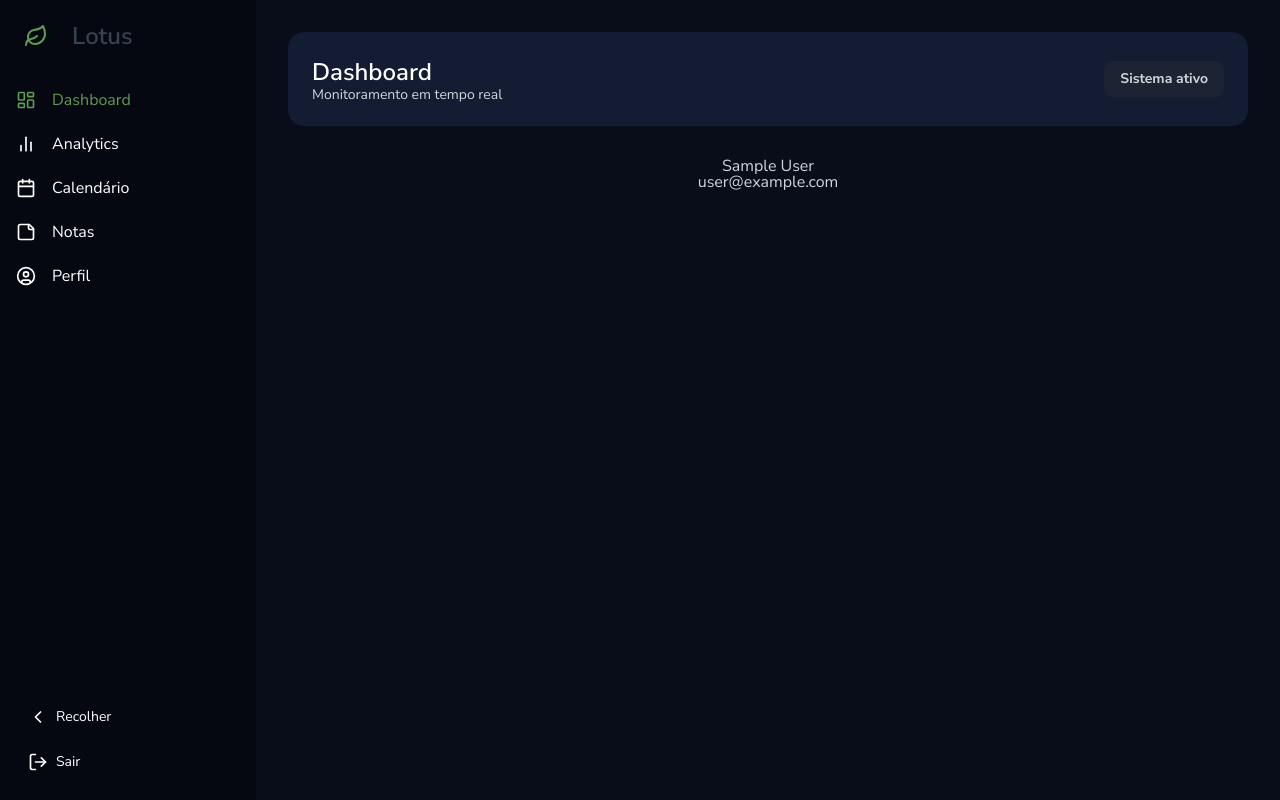
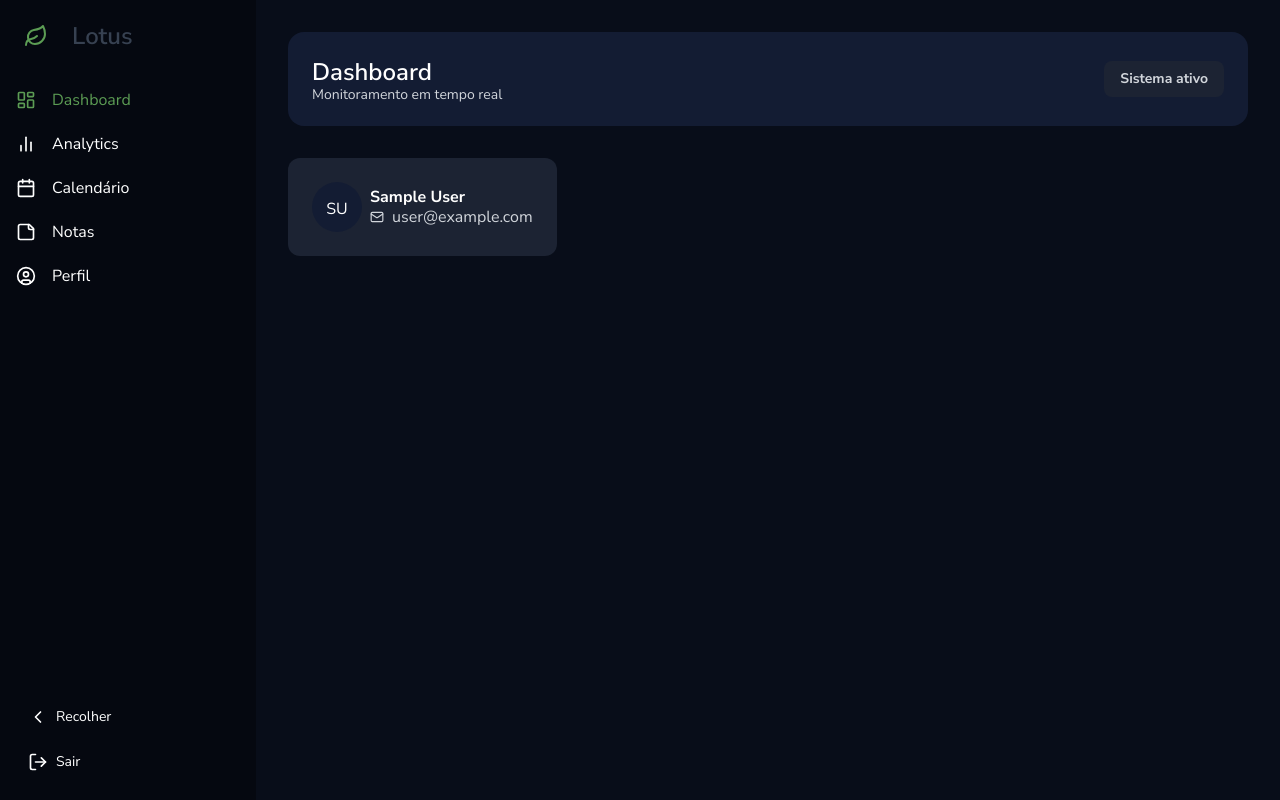
Before and after one commit to Lotus-Bio/lotus-frontend-2.0, a Next.js app: page /dashboard in a window 1280 px wide. Built offline with nearby package versions, Linux system fonts and the light colour scheme; no server answers; the database is empty; sample sign-in values are in the browser's storage.

Commit message:
Utiliza component UserInfo

```diff
--- a/src/app/dashboard/page.js
+++ b/src/app/dashboard/page.js
@@ -1,5 +1,6 @@
 "use client";
 import CardBioInfo from "@/ui/components/CardBioInfo";
+import UserInfo from "@/ui/components/UserInfo";
 import {
   Container,
   Header,
@@ -7,7 +8,6 @@ import {
   Description,
   Tag,
   BlockBioInfo,
-  UserInfo,
 } from "./dashboardPage.style";
 import { useAuth } from "@/context/AuthContext";
 import {
@@ -168,14 +168,7 @@ export default function Dashboard() {
           <Loading loading={loading} />
         )}
 
-        <UserInfo>
-          {user && (
-            <>
-              <p>{user.displayName}</p>
-              <p>{user.email}</p>
-            </>
-          )}
-        </UserInfo>
+        {user && <UserInfo name={user.displayName} email={user.email} />}
       </Container>
     </ProtectedRoute>
   );
```
